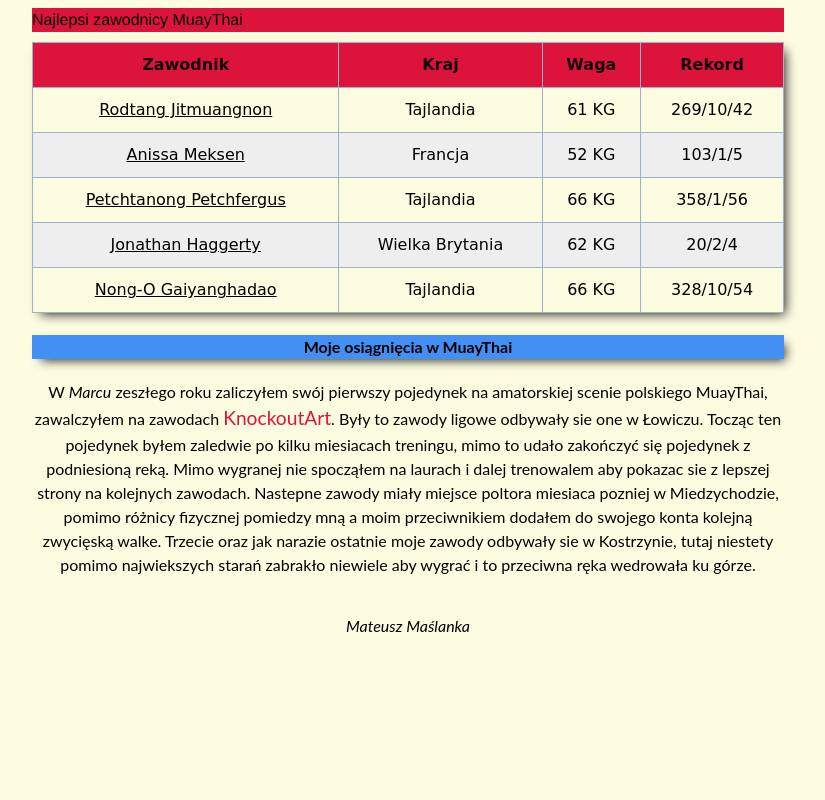
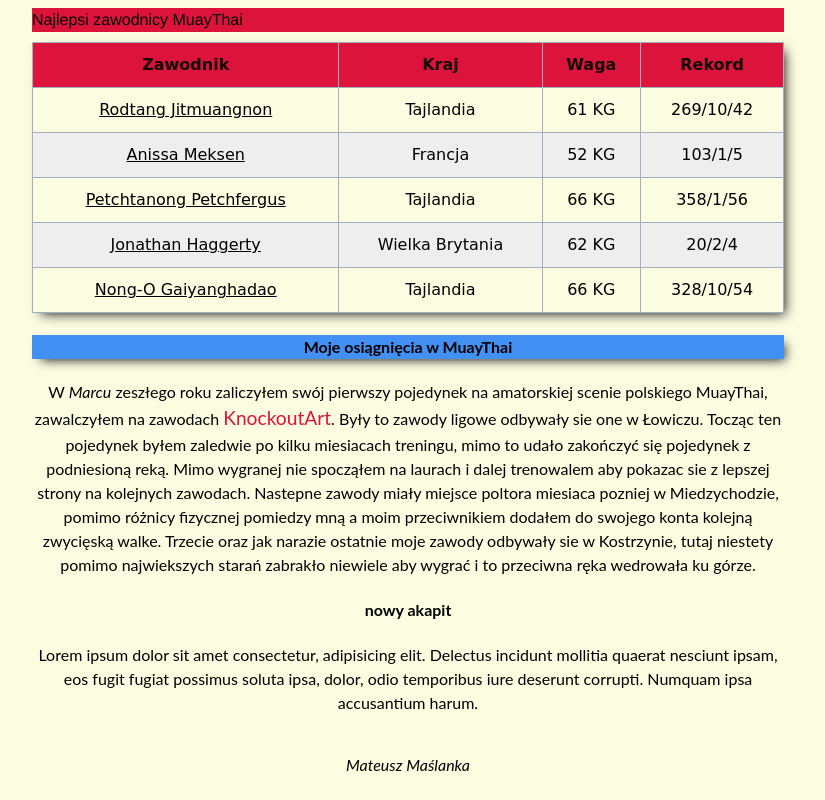
Before and after one commit to Mefjuu00/homepage, a plain HTML site: page 3 moduł/zadanie domowe3/zadanie.html in a window 1280 px wide. Shown: the part 854-1654 px from the top of the page, without its empty margins (232-1057 px from the left). Before the commit the page ends 1515 px from the top, so only its background shows below. Drawn offline with Linux system fonts and the light colour scheme.

Commit message:
added new test paragraph

```diff
--- a/3 moduł/zadanie domowe3/zadanie.html
+++ b/3 moduł/zadanie domowe3/zadanie.html
@@ -121,6 +121,12 @@
     pomimo
     najwiekszych starań zabrakło niewiele aby wygrać i to przeciwna ręka wedrowała ku górze.
     </p>
+    <section class="nowy-akapit">
+        <h4>nowy akapit</h4>
+        <p>Lorem ipsum dolor sit amet consectetur, adipisicing elit. Delectus incidunt mollitia quaerat nesciunt ipsam,
+            eos fugit fugiat possimus soluta ipsa, dolor, odio temporibus iure deserunt corrupti. Numquam ipsa
+            accusantium harum.</p>
+    </section>
     <footer class="footer">Mateusz Maślanka </footer>
 </body>
 
```
